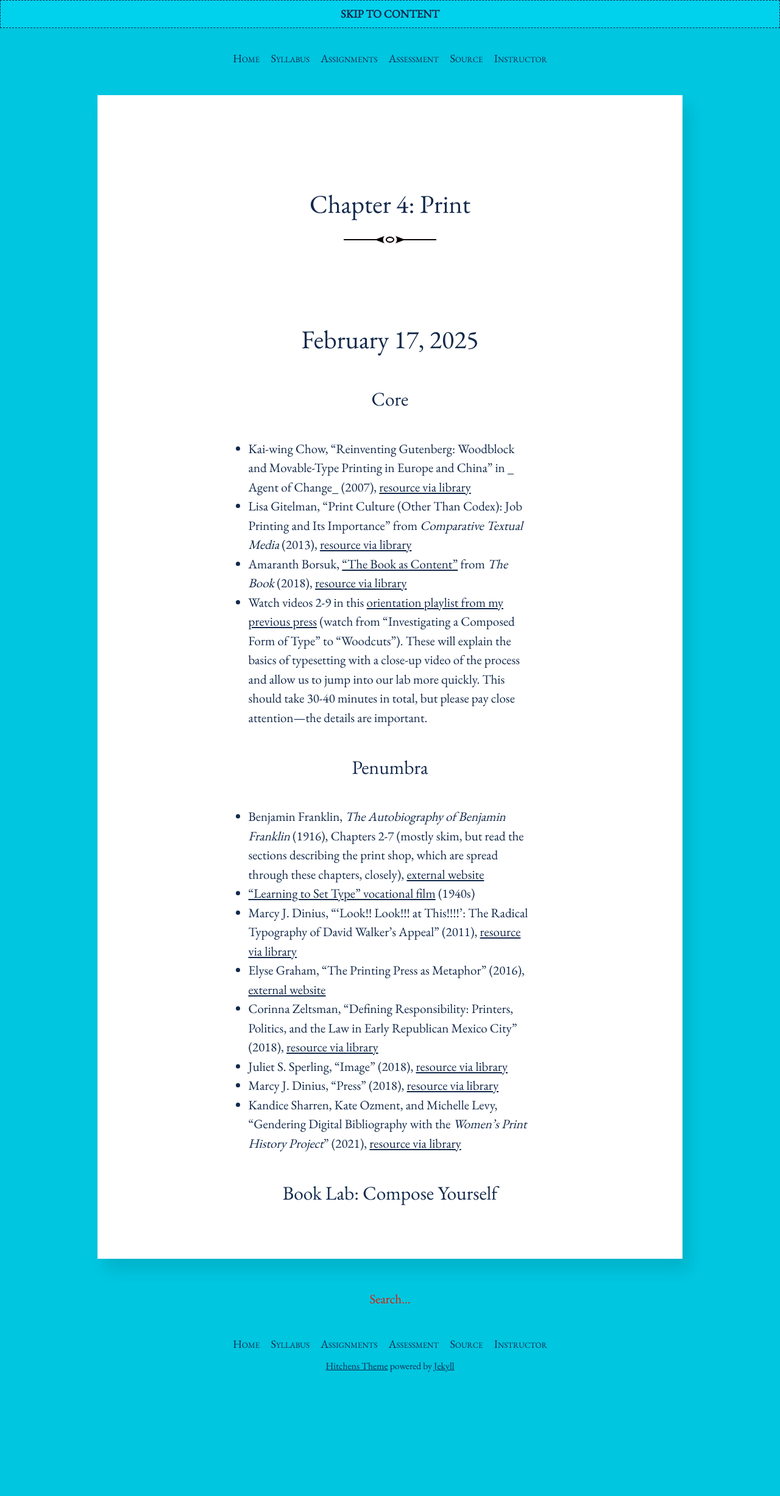
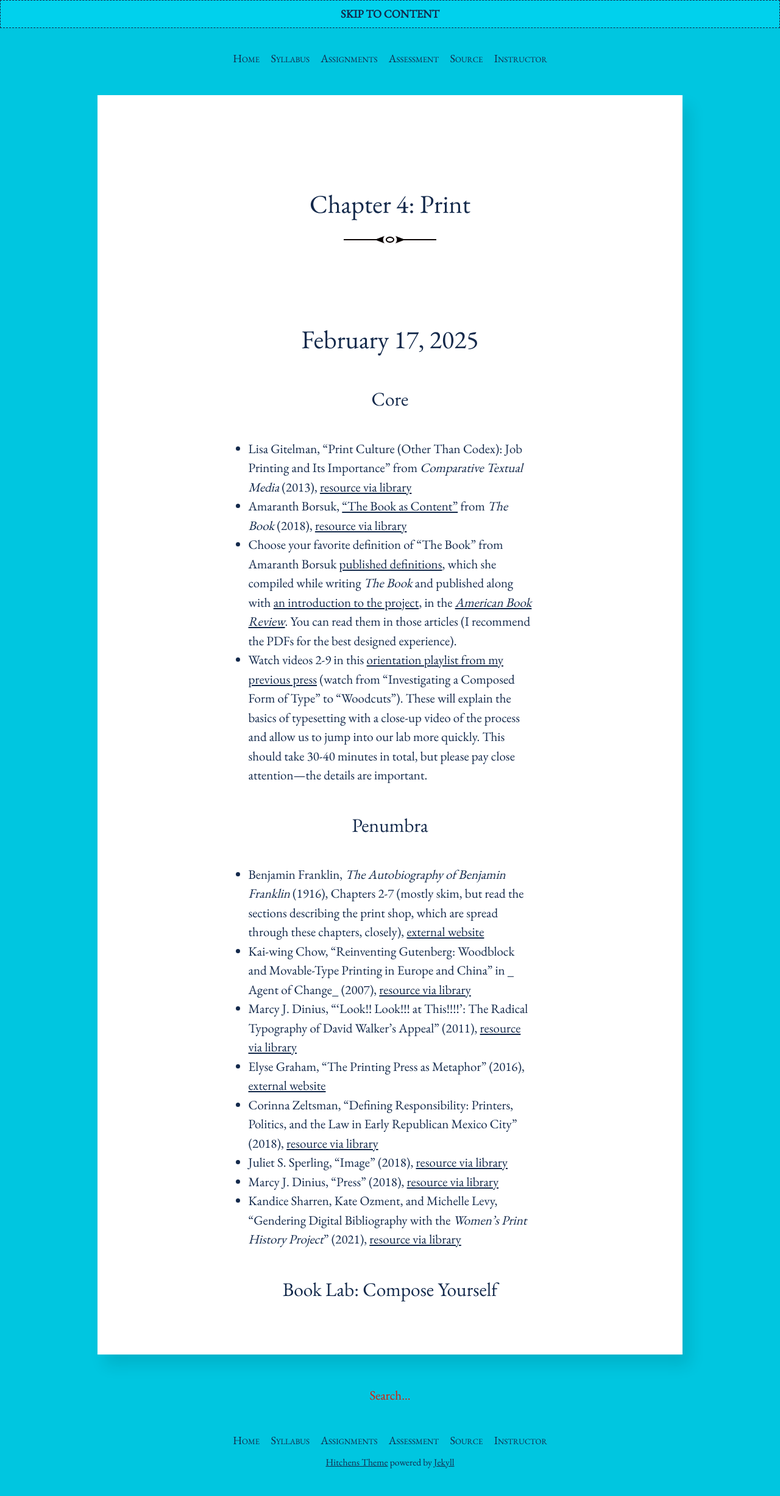
Before and after one commit to rccordell/s25bl, a Jekyll site: the page built from schedule/04-print.md, in a window 1280 px wide. Shown: the whole page at 61% size. Built offline with Jekyll 4.4.1, drawn with Linux system fonts in a browser that asks for light colours; before the commit the page ends 2296 px from its top, so only the background shows below that.

Commit message:
add element to print week

```diff
--- a/schedule/04-print.md
+++ b/schedule/04-print.md
@@ -8,15 +8,15 @@ layout: post
 
 ### Core
 
-+ Kai-wing Chow, "Reinventing Gutenberg: Woodblock and Movable-Type Printing in Europe and China" in _ Agent of Change_ (2007), [resource via library](https://www-jstor-org.proxy2.library.illinois.edu/stable/j.ctt5vk8sv.14?seq=1)
 + Lisa Gitelman, "Print Culture (Other Than Codex): Job Printing and Its Importance" from _Comparative Textual Media_ (2013), [resource via library](http://proxy2.library.illinois.edu/login?url=https://www.jstor.org/stable/10.5749/j.ctt5hjjtq.3)
 + Amaranth Borsuk, ["The Book as Content"](https://ebookcentral.proquest.com/lib/uiuc/reader.action?docID=5376610&ppg=79) from _The Book_ (2018), [resource via library](https://ebookcentral.proquest.com/lib/uiuc/detail.action?docID=5376610)
++ Choose your favorite definition of "The Book" from Amaranth Borsuk [published definitions](https://muse-jhu-edu.proxy2.library.illinois.edu/pub/124/article/763103), which she compiled while writing _The Book_ and published along with [an introduction to the project](https://muse-jhu-edu.proxy2.library.illinois.edu/pub/124/article/763102), in the [_American Book Review_](https://muse-jhu-edu.proxy2.library.illinois.edu/issue/42793). You can read them in those articles (I recommend the PDFs for the best designed experience).
 + Watch videos 2-9 in this [orientation playlist from my previous press](https://www.youtube.com/playlist?list=PL_sY2bPJ-fqe6NL06P_V1WH0ksPQePd2a) (watch from "Investigating a Composed Form of Type" to "Woodcuts"). These will explain the basics of typesetting with a close-up video of the process and allow us to jump into our lab more quickly. This should take 30-40 minutes in total, but please pay close attention—the details are important.
 
 ### Penumbra
 
 + Benjamin Franklin, _The Autobiography of Benjamin Franklin_ (1916), Chapters 2-7 (mostly skim, but read the sections describing the print shop, which are spread through these chapters, closely), [external website](https://www.gutenberg.org/files/20203/20203-h/20203-h.htm#II)
-+ ["Learning to Set Type" vocational film](https://youtu.be/AHrLIVeH1KM) (1940s)
++ Kai-wing Chow, "Reinventing Gutenberg: Woodblock and Movable-Type Printing in Europe and China" in _ Agent of Change_ (2007), [resource via library](https://www-jstor-org.proxy2.library.illinois.edu/stable/j.ctt5vk8sv.14?seq=1)
 + Marcy J. Dinius, “‘Look!! Look!!! at This!!!!’: The Radical Typography of David Walker’s Appeal” (2011), [resource via library](https://www-cambridge-org.proxy2.library.illinois.edu/core/journals/pmla/article/look-look-at-this-the-radical-typography-of-david-walkers-appeal/F39DE812CB89744C279FE058C9F7140C)
 + Elyse Graham, "The Printing Press as Metaphor" (2016), [external website](http://www.digitalhumanities.org/dhq/vol/10/3/000264/000264.html)
 + Corinna Zeltsman, "Defining Responsibility: Printers, Politics, and the Law in Early Republican Mexico City" (2018), [resource via library](https://read-dukeupress-edu.proxy2.library.illinois.edu/hahr/article/98/2/189/134042/Defining-Responsibility-Printers-Politics-and-the)
```
